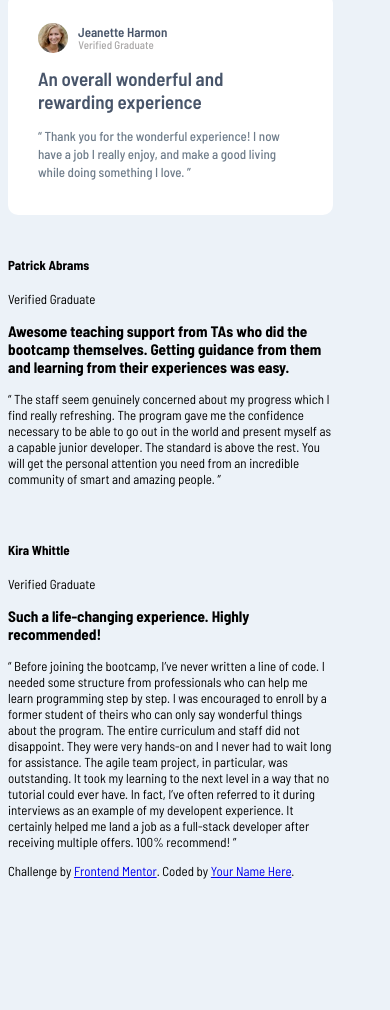
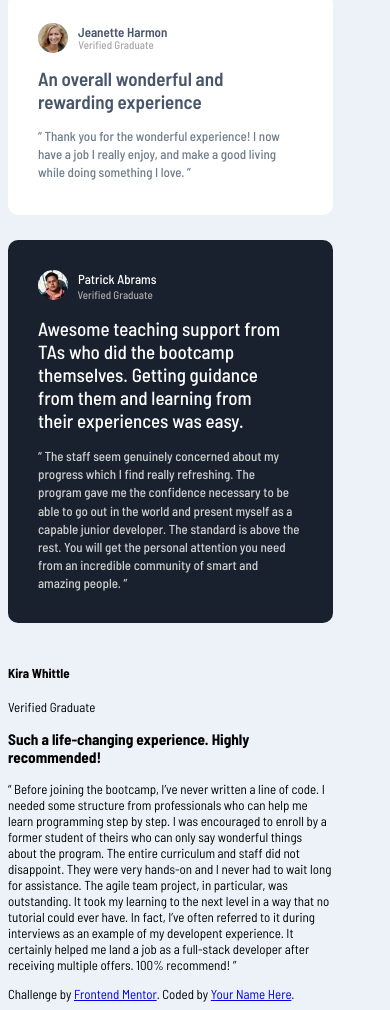
Before and after one commit to KasiaKaz14/grid-section, a plain HTML site: page index.html in a window 390 px wide. Shown: the part 704-1714 px from the top of the page. Before the commit the page ends 1591 px from the top, so only its background shows below. Drawn offline with Linux system fonts and the light colour scheme.

Commit message:
fourth section mobile done

```diff
--- a/index.html
+++ b/index.html
@@ -81,15 +81,20 @@
           enjoy, and make a good living while doing something I love. ”
         </p>
       </section>
-      <section>
-        <h4>Patrick Abrams</h4>
-        <p>Verified Graduate</p>
-        <h3>
+      <section class="fourth-grid-section section-general">
+        <img
+          class="fourth-section-img img"
+          src="./images/image-patrick.jpg"
+          alt="Patrick Image"
+        />
+        <h4 class="fourth-section-name name">Patrick Abrams</h4>
+        <p class="verified-fourth verified">Verified Graduate</p>
+        <h3 class="fourth-comment comment">
           Awesome teaching support from TAs who did the bootcamp themselves.
           Getting guidance from them and learning from their experiences was
           easy.
         </h3>
-        <p>
+        <p class="fourth-comment-desc comment-desc">
           “ The staff seem genuinely concerned about my progress which I find
           really refreshing. The program gave me the confidence necessary to be
           able to go out in the world and present myself as a capable junior
--- a/styles.css
+++ b/styles.css
@@ -4,10 +4,14 @@
   --main-font-color: hsl(0, 0%, 100%);
   --third-section-color: hsl(0, 0%, 100%);
   --second-section-color: hsl(217, 19%, 35%);
+  --fourth-section-color: hsl(219, 29%, 14%);
   --third-name-color: hsl(217, 19%, 35%);
   --third-comment-color: hsl(217, 19%, 35%);
+  --fourth-comment-color: hsl(0, 0%, 100%);
+  --fourth-comment-desc: hsl(0, 0%, 81%);
   --main-desc-font: hsl(219, 29%, 14%);
   --paragraph-nd: hsl(0, 0%, 81%);
+  --verified-color-3-4: hsl(0, 1%, 66%);
   --font-size: 13px;
   --font-family: "Barlow Semi Condensed", sans-serif;
   --font-weight-light: 500;
@@ -140,7 +144,7 @@ body {
 }
 
 .verified-third {
-  color: hsl(0, 1%, 66%);
+  color: var(--verified-color-3-4);
   font-weight: var(--font-weight-light);
   margin-left: -99px;
 }
@@ -156,3 +160,26 @@ body {
   width: 250px;
   line-height: 1.4;
 }
+
+.fourth-grid-section {
+  height: 383px;
+  background-color: var(--fourth-section-color);
+}
+
+.verified-fourth {
+  color: var(--verified-color-3-4);
+  font-weight: var(--font-weight-light);
+  padding-top: 3px;
+  margin-left: -89px;
+}
+
+.fourth-comment {
+  color: var(--fourth-comment-color);
+}
+
+.fourth-comment-desc {
+  color: var(--fourth-comment-desc);
+  width: 262px;
+  margin-bottom: 25px;
+  line-height: 1.4;
+}
```
